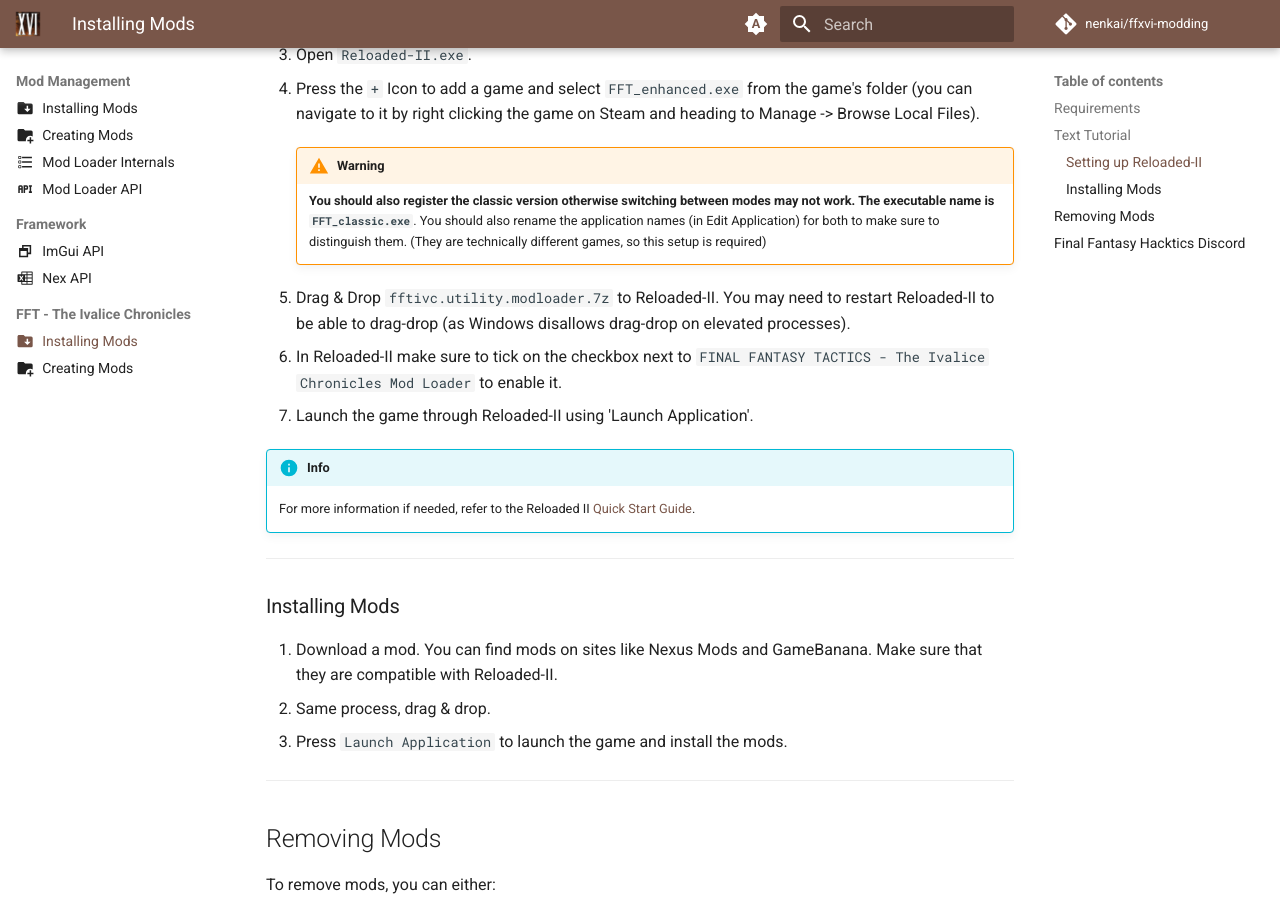
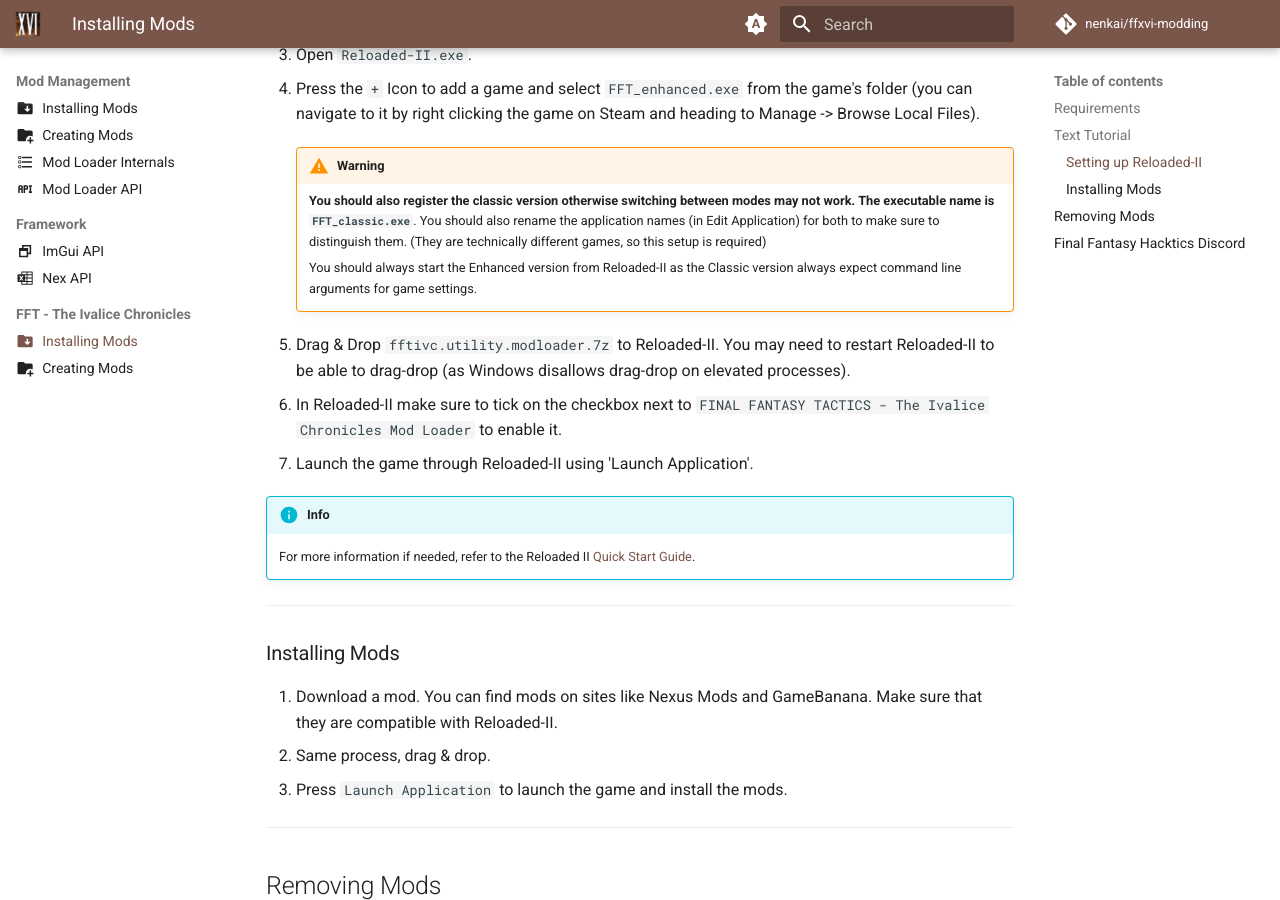
Before and after one commit to Nenkai/ffxvi-modding, an MkDocs documentation site: the page built from docs/modding/installing_mods_fft.md, in a window 1280 px wide and 900 px high, scrolled down 744 px. Built offline with MkDocs 1.6.1 and Material for MkDocs 9.7.7, drawn with Linux system fonts in a browser that asks for light colours; comment, search, counter and statistics services are not loaded.

Commit message:
fft: add note about starting classic version from reloaded

```diff
--- a/docs/modding/installing_mods_fft.md
+++ b/docs/modding/installing_mods_fft.md
@@ -30,6 +30,8 @@
     !!! warning
         **You should also register the classic version otherwise switching between modes may not work. The executable name is `FFT_classic.exe`**. You should also rename the application names (in Edit Application) for both to make sure to distinguish them. (They are technically different games, so this setup is required)
 
+        You should always start the Enhanced version from Reloaded-II as the Classic version always expect command line arguments for game settings.
+
 5. Drag & Drop `fftivc.utility.modloader.7z` to Reloaded-II. You may need to restart Reloaded-II to be able to drag-drop (as Windows disallows drag-drop on elevated processes).
 6. In Reloaded-II make sure to tick on the checkbox next to `FINAL FANTASY TACTICS - The Ivalice Chronicles Mod Loader` to enable it.
 7. Launch the game through Reloaded-II using 'Launch Application'.
```
